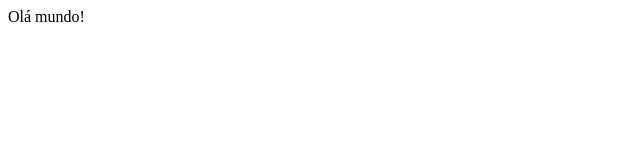
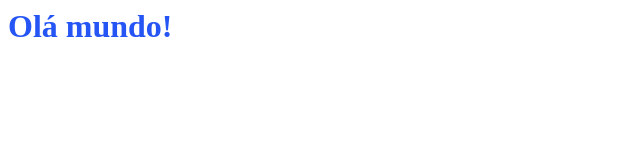
Before and after one commit to RebecaMartinsL/primeiro_repositorio, a plain HTML site: page index.html in a window 1280 px wide. Shown: the whole page, without its empty margins (0-640 px from the left). Drawn offline with Linux system fonts and the light colour scheme.

Commit message:
mudando a cor do titulo

```diff
--- a/index.html
+++ b/index.html
@@ -1 +1,6 @@
-<hi>Olá mundo!</hi>
+<head>
+<link rel="stylesheet" href="syle.css">
+</head>
+<body>
+   <h1> Olá mundo!</h1>
+</body>
--- /dev/null
+++ b/syle.css
@@ -0,0 +1,3 @@
+h1 {
+    color: rgb(37, 85, 245);
+}
```
